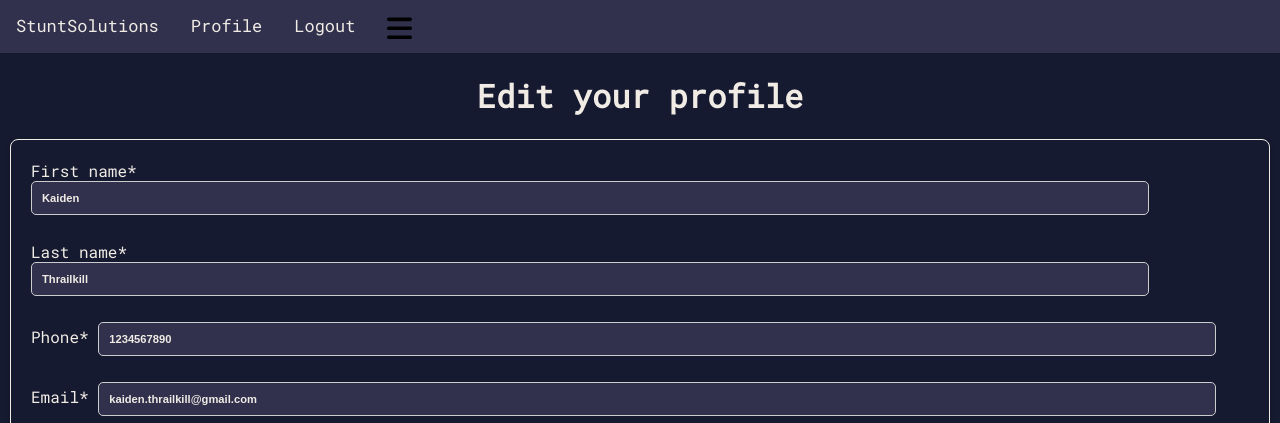
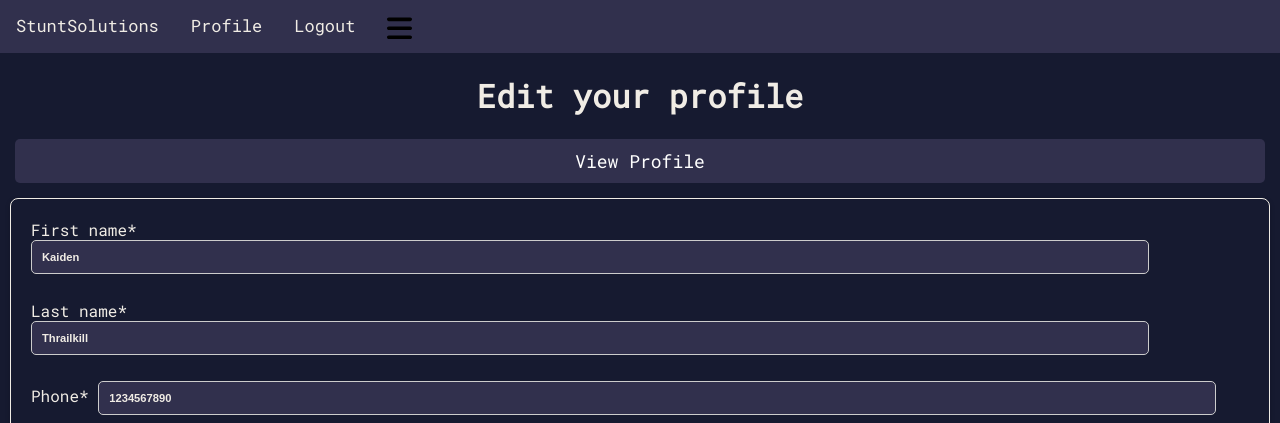
Before and after one commit to K-D0T/CoachLocator_Capstone, a Django app: page /profile in a window 1280 px wide. Shown: the top 423 px of the page. Run offline with Django 4.2, Linux system fonts and the light colour scheme; a user stored in the database is signed in; data comes from the database, SQL or seed files in the repository; both versions use the stored data as it was after the commit; some libraries are stand-ins or nearby versions.

Commit message:
After login go to edit profile, add button to view profile, display hour rate on nearme page

```diff
--- a/CoachLocator/Templates/nearme.html
+++ b/CoachLocator/Templates/nearme.html
@@ -42,7 +42,7 @@
                     {% endif %}
                 </div>
                 <div class="icon-text-column">
-                    <p>${{coach.price_thirty}}</p>
+                    <p>${{coach.price_hour}}</p>
                     <p>{{coach.coed_allgirl}}</p>
                     {% if coach.coach_tumbling == "Yes" %}
                         <p>Yes</p>
--- a/CoachLocator/Templates/profile.html
+++ b/CoachLocator/Templates/profile.html
@@ -4,6 +4,27 @@
 {% block content %}
 <link rel="stylesheet" href="{% static 'css/becomecoach.css' %}">
 <h1>Edit your profile</h1>
+<a href="{% url 'home:coachdetail' coach_id=request.user.coaches.id %}" class="my-btn">View Profile</a>
+
+<style>
+.my-btn {
+    display: flex;
+    color: #fff;
+    background-color: #31304D;
+    padding: 10px 20px;
+    font-size: 18px;
+    border-radius: 5px;
+    transition: background-color 0.3s ease;
+    justify-content: center;
+    margin: 15px;
+    text-decoration: none;
+}
+
+.my-btn:hover {
+    background-color: #0056b3;
+    border-color: #0056b3;
+}
+</style>
 <form class="becomecoach-container" method="post" enctype="multipart/form-data" >
     {% csrf_token %}
     {{ profileform|crispy }}
@@ -11,4 +32,5 @@
     <button type="submit">Save changes</button>
 </form>
 
+
 {% endblock %}
--- a/home/views.py
+++ b/home/views.py
@@ -102,7 +102,7 @@ def user_login(request):
         if user is not None:
             # If user is valid and active, log the user in and redirect to a success page
             login(request, user)
-            return HttpResponseRedirect(reverse('home:home'))
+            return HttpResponseRedirect(reverse('home:profile'))
         else:
             messages.error(request, 'Invalid login credentials.')
             return HttpResponseRedirect(reverse('home:login'))
```
Also changed, not shown: db.sqlite3, 1 other file.
